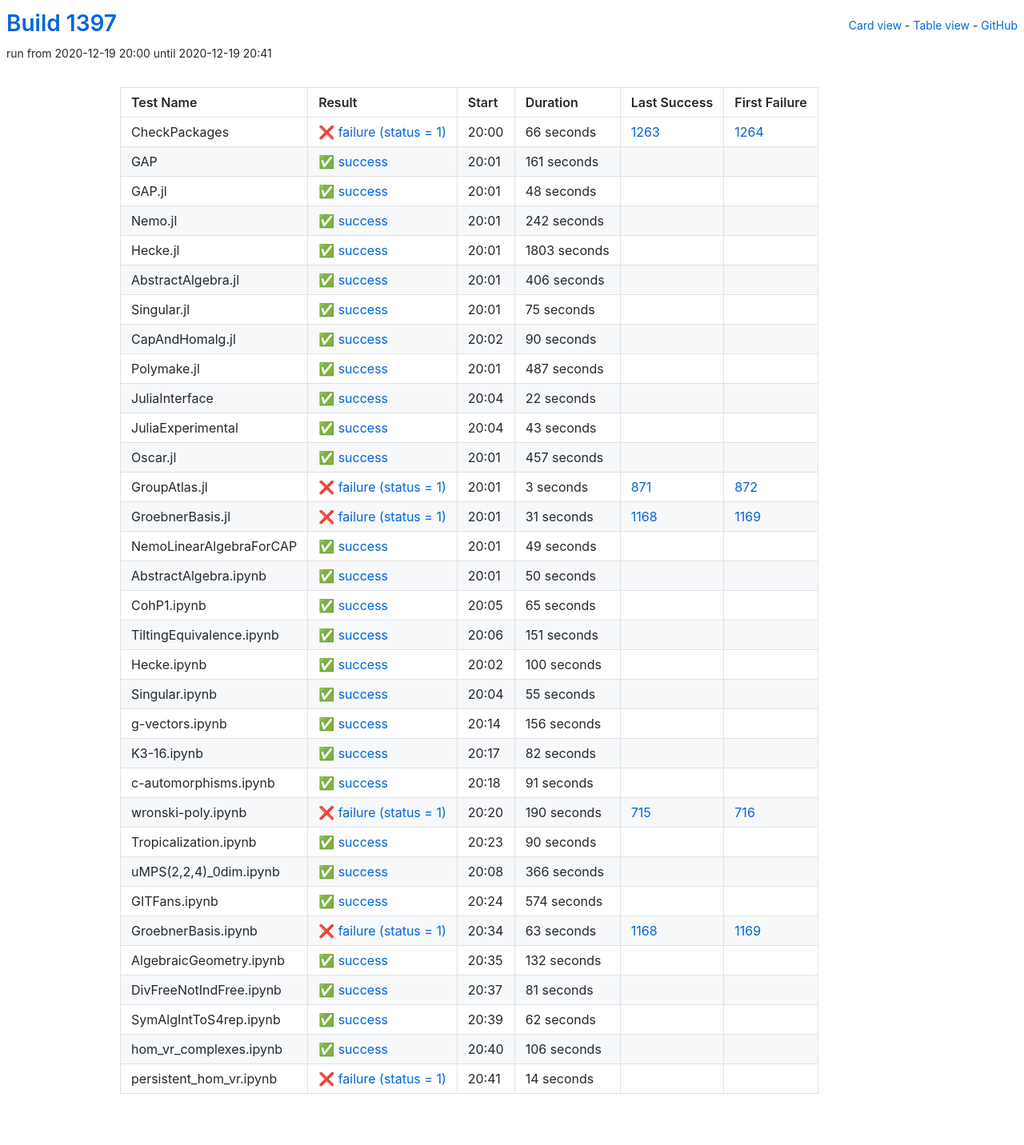
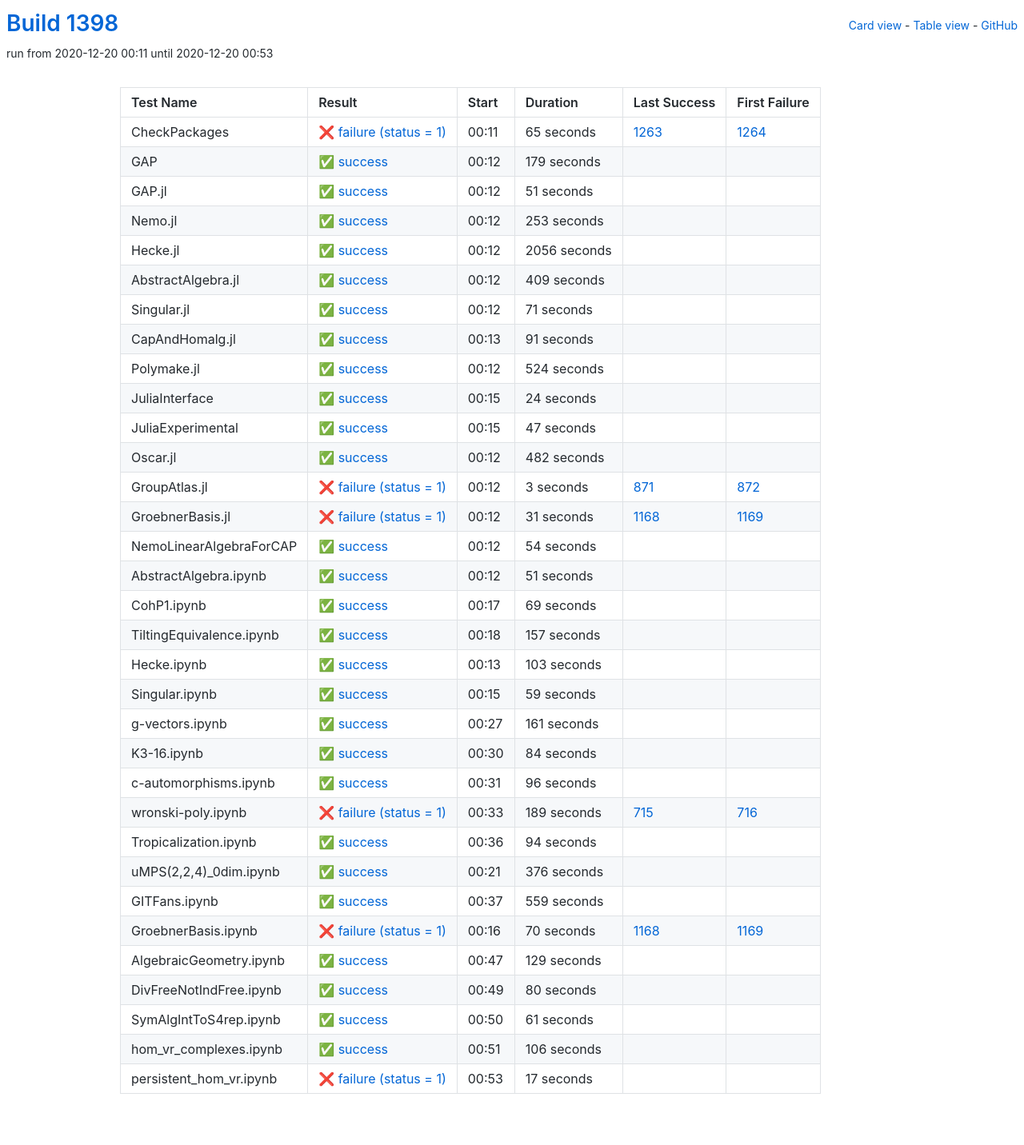
Before and after one commit to oscar-system/oscar-ci-status-stable, a Jekyll site: the page built from table.html, in a window 1280 px wide. Shown: the whole page at 80% size. Built offline with Jekyll 4.4.1, drawn with Linux system fonts in a browser that asks for light colours.

Commit message:
Build #1398

```diff
--- a/_data/ci.yml
+++ b/_data/ci.yml
@@ -1,6 +1,6 @@
 ---
-build: 1397
-build_url: https://oscarci.mathematik.uni-kl.de/job/oscar-stable/1397/
+build: 1398
+build_url: https://oscarci.mathematik.uni-kl.de/job/oscar-stable/1398/
 job: oscar-stable
 organization: oscar-system
 repo: oscar-ci-status-stable
@@ -8,152 +8,152 @@ repourl: https://github.com/oscar-system/oscar-ci-status-stable
 tests:
 - name: CheckPackages
   id: checkpackages
-  log: https://oscarci.mathematik.uni-kl.de/job/oscar-stable/1397/artifact/logs/build-1397/CheckPackages.log
-  start: 2020-12-19 20:00
+  log: https://oscarci.mathematik.uni-kl.de/job/oscar-stable/1398/artifact/logs/build-1398/CheckPackages.log
+  start: 2020-12-20 00:11
   success: false
   exitcode: 1
   status: failure
-  duration: 66
+  duration: 65
   last_success: 1263
   last_success_url: https://oscarci.mathematik.uni-kl.de/job/oscar-stable/1263/
   first_failure: 1264
   first_failure_url: https://oscarci.mathematik.uni-kl.de/job/oscar-stable/1264/
 - name: GAP
   id: gap
-  log: https://oscarci.mathematik.uni-kl.de/job/oscar-stable/1397/artifact/logs/build-1397/GAP.log
-  start: 2020-12-19 20:01
+  log: https://oscarci.mathematik.uni-kl.de/job/oscar-stable/1398/artifact/logs/build-1398/GAP.log
+  start: 2020-12-20 00:12
   success: true
   exitcode: 0
   status: success
-  duration: 161
+  duration: 179
   last_success: false
   last_success_url:
   first_failure: false
   first_failure_url:
 - name: GAP.jl
   id: gap-jl
-  log: https://oscarci.mathematik.uni-kl.de/job/oscar-stable/1397/artifact/logs/build-1397/GAP.jl.log
-  start: 2020-12-19 20:01
+  log: https://oscarci.mathematik.uni-kl.de/job/oscar-stable/1398/artifact/logs/build-1398/GAP.jl.log
+  start: 2020-12-20 00:12
   success: true
   exitcode: 0
   status: success
-  duration: 48
+  duration: 51
   last_success: false
   last_success_url:
   first_failure: false
   first_failure_url:
 - name: Nemo.jl
   id: nemo-jl
-  log: https://oscarci.mathematik.uni-kl.de/job/oscar-stable/1397/artifact/logs/build-1397/Nemo.jl.log
-  start: 2020-12-19 20:01
+  log: https://oscarci.mathematik.uni-kl.de/job/oscar-stable/1398/artifact/logs/build-1398/Nemo.jl.log
+  start: 2020-12-20 00:12
   success: true
   exitcode: 0
   status: success
-  duration: 242
+  duration: 253
   last_success: false
   last_success_url:
   first_failure: false
   first_failure_url:
 - name: Hecke.jl
   id: hecke-jl
-  log: https://oscarci.mathematik.uni-kl.de/job/oscar-stable/1397/artifact/logs/build-1397/Hecke.jl.log
-  start: 2020-12-19 20:01
+  log: https://oscarci.mathematik.uni-kl.de/job/oscar-stable/1398/artifact/logs/build-1398/Hecke.jl.log
+  start: 2020-12-20 00:12
   success: true
   exitcode: 0
   status: success
-  duration: 1803
+  duration: 2056
   last_success: false
   last_success_url:
   first_failure: false
   first_failure_url:
 - name: AbstractAlgebra.jl
   id: abstractalgebra-jl
-  log: https://oscarci.mathematik.uni-kl.de/job/oscar-stable/1397/artifact/logs/build-1397/AbstractAlgebra.jl.log
-  start: 2020-12-19 20:01
+  log: https://oscarci.mathematik.uni-kl.de/job/oscar-stable/1398/artifact/logs/build-1398/AbstractAlgebra.jl.log
+  start: 2020-12-20 00:12
   success: true
   exitcode: 0
   status: success
-  duration: 406
+  duration: 409
   last_success: false
   last_success_url:
   first_failure: false
   first_failure_url:
 - name: Singular.jl
   id: singular-jl
-  log: https://oscarci.mathematik.uni-kl.de/job/oscar-stable/1397/artifact/logs/build-1397/Singular.jl.log
-  start: 2020-12-19 20:01
+  log: https://oscarci.mathematik.uni-kl.de/job/oscar-stable/1398/artifact/logs/build-1398/Singular.jl.log
+  start: 2020-12-20 00:12
   success: true
   exitcode: 0
   status: success
-  duration: 75
+  duration: 71
   last_success: false
   last_success_url:
   first_failure: false
   first_failure_url:
 - name: CapAndHomalg.jl
   id: capandhomalg-jl
-  log: https://oscarci.mathematik.uni-kl.de/job/oscar-stable/1397/artifact/logs/build-1397/CapAndHomalg.jl.log
-  start: 2020-12-19 20:02
+  log: https://oscarci.mathematik.uni-kl.de/job/oscar-stable/1398/artifact/logs/build-1398/CapAndHomalg.jl.log
+  start: 2020-12-20 00:13
   success: true
   exitcode: 0
   status: success
-  duration: 90
+  duration: 91
   last_success: false
   last_success_url:
   first_failure: false
   first_failure_url:
 - name: Polymake.jl
   id: polymake-jl
-  log: https://oscarci.mathematik.uni-kl.de/job/oscar-stable/1397/artifact/logs/build-1397/Polymake.jl.log
-  start: 2020-12-19 20:01
+  log: https://oscarci.mathematik.uni-kl.de/job/oscar-stable/1398/artifact/logs/build-1398/Polymake.jl.log
+  start: 2020-12-20 00:12
   success: true
   exitcode: 0
   status: success
-  duration: 487
+  duration: 524
   last_success: false
   last_success_url:
   first_failure: false
   first_failure_url:
 - name: JuliaInterface
   id: juliainterface
-  log: https://oscarci.mathematik.uni-kl.de/job/oscar-stable/1397/artifact/logs/build-1397/JuliaInterface.log
-  start: 2020-12-19 20:04
+  log: https://oscarci.mathematik.uni-kl.de/job/oscar-stable/1398/artifact/logs/build-1398/JuliaInterface.log
+  start: 2020-12-20 00:15
   success: true
   exitcode: 0
   status: success
-  duration: 22
+  duration: 24
   last_success: false
   last_success_url:
   first_failure: false
   first_failure_url:
 - name: JuliaExperimental
   id: juliaexperimental
-  log: https://oscarci.mathematik.uni-kl.de/job/oscar-stable/1397/artifact/logs/build-1397/JuliaExperimental.log
-  start: 2020-12-19 20:04
+  log: https://oscarci.mathematik.uni-kl.de/job/oscar-stable/1398/artifact/logs/build-1398/JuliaExperimental.log
+  start: 2020-12-20 00:15
   success: true
   exitcode: 0
   status: success
-  duration: 43
+  duration: 47
   last_success: false
   last_success_url:
   first_failure: false
   first_failure_url:
 - name: Oscar.jl
   id: oscar-jl
-  log: https://oscarci.mathematik.uni-kl.de/job/oscar-stable/1397/artifact/logs/build-1397/Oscar.jl.log
-  start: 2020-12-19 20:01
+  log: https://oscarci.mathematik.uni-kl.de/job/oscar-stable/1398/artifact/logs/build-1398/Oscar.jl.log
+  start: 2020-12-20 00:12
   success: true
   exitcode: 0
   status: success
-  duration: 457
+  duration: 482
   last_success: false
   last_success_url:
   first_failure: false
   first_failure_url:
 - name: GroupAtlas.jl
   id: groupatlas-jl
-  log: https://oscarci.mathematik.uni-kl.de/job/oscar-stable/1397/artifact/logs/build-1397/GroupAtlas.jl.log
-  start: 2020-12-19 20:01
+  log: https://oscarci.mathematik.uni-kl.de/job/oscar-stable/1398/artifact/logs/build-1398/GroupAtlas.jl.log
+  start: 2020-12-20 00:12
   success: false
   exitcode: 1
   status: failure
@@ -164,8 +164,8 @@ tests:
   first_failure_url: https://oscarci.mathematik.uni-kl.de/job/oscar-stable/872/
 - name: GroebnerBasis.jl
   id: groebnerbasis-jl
-  log: https://oscarci.mathematik.uni-kl.de/job/oscar-stable/1397/artifact/logs/build-1397/GroebnerBasis.jl.log
-  start: 2020-12-19 20:01
+  log: https://oscarci.mathematik.uni-kl.de/job/oscar-stable/1398/artifact/logs/build-1398/GroebnerBasis.jl.log
+  start: 2020-12-20 00:12
   success: false
   exitcode: 1
   status: failure
@@ -176,212 +176,212 @@ tests:
   first_failure_url: https://oscarci.mathematik.uni-kl.de/job/oscar-stable/1169/
 - name: NemoLinearAlgebraForCAP
   id: nemolinearalgebraforcap
-  log: https://oscarci.mathematik.uni-kl.de/job/oscar-stable/1397/artifact/logs/build-1397/NemoLinearAlgebraForCAP.log
-  start: 2020-12-19 20:01
+  log: https://oscarci.mathematik.uni-kl.de/job/oscar-stable/1398/artifact/logs/build-1398/NemoLinearAlgebraForCAP.log
+  start: 2020-12-20 00:12
   success: true
   exitcode: 0
   status: success
-  duration: 49
+  duration: 54
   last_success: false
   last_success_url:
   first_failure: false
   first_failure_url:
 - name: AbstractAlgebra.ipynb
   id: abstractalgebra-ipynb
-  log: https://oscarci.mathematik.uni-kl.de/job/oscar-stable/1397/artifact/logs/build-1397/AbstractAlgebra.ipynb.log
-  start: 2020-12-19 20:01
+  log: https://oscarci.mathematik.uni-kl.de/job/oscar-stable/1398/artifact/logs/build-1398/AbstractAlgebra.ipynb.log
+  start: 2020-12-20 00:12
   success: true
   exitcode: 0
   status: success
-  duration: 50
+  duration: 51
   last_success: false
   last_success_url:
   first_failure: false
   first_failure_url:
 - name: CohP1.ipynb
   id: cohp1-ipynb
-  log: https://oscarci.mathematik.uni-kl.de/job/oscar-stable/1397/artifact/logs/build-1397/CohP1.ipynb.log
-  start: 2020-12-19 20:05
+  log: https://oscarci.mathematik.uni-kl.de/job/oscar-stable/1398/artifact/logs/build-1398/CohP1.ipynb.log
+  start: 2020-12-20 00:17
   success: true
   exitcode: 0
   status: success
-  duration: 65
+  duration: 69
   last_success: false
   last_success_url:
   first_failure: false
   first_failure_url:
 - name: TiltingEquivalence.ipynb
   id: tiltingequivalence-ipynb
-  log: https://oscarci.mathematik.uni-kl.de/job/oscar-stable/1397/artifact/logs/build-1397/TiltingEquivalence.ipynb.log
-  start: 2020-12-19 20:06
+  log: https://oscarci.mathematik.uni-kl.de/job/oscar-stable/1398/artifact/logs/build-1398/TiltingEquivalence.ipynb.log
+  start: 2020-12-20 00:18
   success: true
   exitcode: 0
   status: success
-  duration: 151
+  duration: 157
   last_success: false
   last_success_url:
   first_failure: false
   first_failure_url:
 - name: Hecke.ipynb
   id: hecke-ipynb
-  log: https://oscarci.mathematik.uni-kl.de/job/oscar-stable/1397/artifact/logs/build-1397/Hecke.ipynb.log
-  start: 2020-12-19 20:02
+  log: https://oscarci.mathematik.uni-kl.de/job/oscar-stable/1398/artifact/logs/build-1398/Hecke.ipynb.log
+  start: 2020-12-20 00:13
   success: true
   exitcode: 0
   status: success
-  duration: 100
+  duration: 103
   last_success: false
   last_success_url:
   first_failure: false
   first_failure_url:
 - name: Singular.ipynb
   id: singular-ipynb
-  log: https://oscarci.mathematik.uni-kl.de/job/oscar-stable/1397/artifact/logs/build-1397/Singular.ipynb.log
-  start: 2020-12-19 20:04
+  log: https://oscarci.mathematik.uni-kl.de/job/oscar-stable/1398/artifact/logs/build-1398/Singular.ipynb.log
+  start: 2020-12-20 00:15
   success: true
   exitcode: 0
   status: success
-  duration: 55
+  duration: 59
   last_success: false
   last_success_url:
   first_failure: false
   first_failure_url:
 - name: g-vectors.ipynb
   id: g-vectors-ipynb
-  log: https://oscarci.mathematik.uni-kl.de/job/oscar-stable/1397/artifact/logs/build-1397/g-vectors.ipynb.log
-  start: 2020-12-19 20:14
+  log: https://oscarci.mathematik.uni-kl.de/job/oscar-stable/1398/artifact/logs/build-1398/g-vectors.ipynb.log
+  start: 2020-12-20 00:27
   success: true
   exitcode: 0
   status: success
-  duration: 156
+  duration: 161
   last_success: false
   last_success_url:
   first_failure: false
   first_failure_url:
 - name: K3-16.ipynb
   id: k3-16-ipynb
-  log: https://oscarci.mathematik.uni-kl.de/job/oscar-stable/1397/artifact/logs/build-1397/K3-16.ipynb.log
-  start: 2020-12-19 20:17
+  log: https://oscarci.mathematik.uni-kl.de/job/oscar-stable/1398/artifact/logs/build-1398/K3-16.ipynb.log
+  start: 2020-12-20 00:30
   success: true
   exitcode: 0
   status: success
-  duration: 82
+  duration: 84
   last_success: false
   last_success_url:
   first_failure: false
   first_failure_url:
 - name: c-automorphisms.ipynb
   id: c-automorphisms-ipynb
-  log: https://oscarci.mathematik.uni-kl.de/job/oscar-stable/1397/artifact/logs/build-1397/c-automorphisms.ipynb.log
-  start: 2020-12-19 20:18
+  log: https://oscarci.mathematik.uni-kl.de/job/oscar-stable/1398/artifact/logs/build-1398/c-automorphisms.ipynb.log
+  start: 2020-12-20 00:31
   success: true
   exitcode: 0
   status: success
-  duration: 91
+  duration: 96
   last_success: false
   last_success_url:
   first_failure: false
   first_failure_url:
 - name: wronski-poly.ipynb
   id: wronski-poly-ipynb
-  log: https://oscarci.mathematik.uni-kl.de/job/oscar-stable/1397/artifact/logs/build-1397/wronski-poly.ipynb.log
-  start: 2020-12-19 20:20
+  log: https://oscarci.mathematik.uni-kl.de/job/oscar-stable/1398/artifact/logs/build-1398/wronski-poly.ipynb.log
+  start: 2020-12-20 00:33
   success: false
   exitcode: 1
   status: failure
-  duration: 190
+  duration: 189
   last_success: 715
   last_success_url: https://oscarci.mathematik.uni-kl.de/job/oscar-stable/715/
   first_failure: 716
   first_failure_url: https://oscarci.mathematik.uni-kl.de/job/oscar-stable/716/
 - name: Tropicalization.ipynb
   id: tropicalization-ipynb
-  log: https://oscarci.mathematik.uni-kl.de/job/oscar-stable/1397/artifact/logs/build-1397/Tropicalization.ipynb.log
-  start: 2020-12-19 20:23
+  log: https://oscarci.mathematik.uni-kl.de/job/oscar-stable/1398/artifact/logs/build-1398/Tropicalization.ipynb.log
+  start: 2020-12-20 00:36
   success: true
   exitcode: 0
   status: success
-  duration: 90
+  duration: 94
   last_success: false
   last_success_url:
   first_failure: false
   first_failure_url:
 - name: uMPS(2,2,4)_0dim.ipynb
   id: umps-2-2-4-0dim-ipynb
-  log: https://oscarci.mathematik.uni-kl.de/job/oscar-stable/1397/artifact/logs/build-1397/uMPS-2-2-4-_0dim.ipynb.log
-  start: 2020-12-19 20:08
+  log: https://oscarci.mathematik.uni-kl.de/job/oscar-stable/1398/artifact/logs/build-1398/uMPS-2-2-4-_0dim.ipynb.log
+  start: 2020-12-20 00:21
   success: true
   exitcode: 0
   status: success
-  duration: 366
+  duration: 376
   last_success: false
   last_success_url:
   first_failure: false
   first_failure_url:
 - name: GITFans.ipynb
   id: gitfans-ipynb
-  log: https://oscarci.mathematik.uni-kl.de/job/oscar-stable/1397/artifact/logs/build-1397/GITFans.ipynb.log
-  start: 2020-12-19 20:24
+  log: https://oscarci.mathematik.uni-kl.de/job/oscar-stable/1398/artifact/logs/build-1398/GITFans.ipynb.log
+  start: 2020-12-20 00:37
   success: true
   exitcode: 0
   status: success
-  duration: 574
+  duration: 559
   last_success: false
   last_success_url:
   first_failure: false
   first_failure_url:
 - name: GroebnerBasis.ipynb
   id: groebnerbasis-ipynb
-  log: https://oscarci.mathematik.uni-kl.de/job/oscar-stable/1397/artifact/logs/build-1397/GroebnerBasis.ipynb.log
-  start: 2020-12-19 20:34
+  log: https://oscarci.mathematik.uni-kl.de/job/oscar-stable/1398/artifact/logs/build-1398/GroebnerBasis.ipynb.log
+  start: 2020-12-20 00:16
   success: false
   exitcode: 1
   status: failure
-  duration: 63
+  duration: 70
   last_success: 1168
   last_success_url: https://oscarci.mathematik.uni-kl.de/job/oscar-stable/1168/
   first_failure: 1169
   first_failure_url: https://oscarci.mathematik.uni-kl.de/job/oscar-stable/1169/
 - name: AlgebraicGeometry.ipynb
   id: algebraicgeometry-ipynb
-  log: https://oscarci.mathematik.uni-kl.de/job/oscar-stable/1397/artifact/logs/build-1397/AlgebraicGeometry.ipynb.log
-  start: 2020-12-19 20:35
+  log: https://oscarci.mathematik.uni-kl.de/job/oscar-stable/1398/artifact/logs/build-1398/AlgebraicGeometry.ipynb.log
+  start: 2020-12-20 00:47
   success: true
   exitcode: 0
   status: success
-  duration: 132
+  duration: 129
   last_success: false
   last_success_url:
   first_failure: false
   first_failure_url:
 - name: DivFreeNotIndFree.ipynb
   id: divfreenotindfree-ipynb
-  log: https://oscarci.mathematik.uni-kl.de/job/oscar-stable/1397/artifact/logs/build-1397/DivFreeNotIndFree.ipynb.log
-  start: 2020-12-19 20:37
+  log: https://oscarci.mathematik.uni-kl.de/job/oscar-stable/1398/artifact/logs/build-1398/DivFreeNotIndFree.ipynb.log
+  start: 2020-12-20 00:49
   success: true
   exitcode: 0
   status: success
-  duration: 81
+  duration: 80
   last_success: false
   last_success_url:
   first_failure: false
   first_failure_url:
 - name: SymAlgIntToS4rep.ipynb
   id: symalginttos4rep-ipynb
-  log: https://oscarci.mathematik.uni-kl.de/job/oscar-stable/1397/artifact/logs/build-1397/SymAlgIntToS4rep.ipynb.log
-  start: 2020-12-19 20:39
+  log: https://oscarci.mathematik.uni-kl.de/job/oscar-stable/1398/artifact/logs/build-1398/SymAlgIntToS4rep.ipynb.log
+  start: 2020-12-20 00:50
   success: true
   exitcode: 0
   status: success
-  duration: 62
+  duration: 61
   last_success: false
   last_success_url:
   first_failure: false
   first_failure_url:
 - name: hom_vr_complexes.ipynb
   id: hom-vr-complexes-ipynb
-  log: https://oscarci.mathematik.uni-kl.de/job/oscar-stable/1397/artifact/logs/build-1397/hom_vr_complexes.ipynb.log
-  start: 2020-12-19 20:40
+  log: https://oscarci.mathematik.uni-kl.de/job/oscar-stable/1398/artifact/logs/build-1398/hom_vr_complexes.ipynb.log
+  start: 2020-12-20 00:51
   success: true
   exitcode: 0
   status: success
@@ -392,12 +392,12 @@ tests:
   first_failure_url:
 - name: persistent_hom_vr.ipynb
   id: persistent-hom-vr-ipynb
-  log: https://oscarci.mathematik.uni-kl.de/job/oscar-stable/1397/artifact/logs/build-1397/persistent_hom_vr.ipynb.log
-  start: 2020-12-19 20:41
+  log: https://oscarci.mathematik.uni-kl.de/job/oscar-stable/1398/artifact/logs/build-1398/persistent_hom_vr.ipynb.log
+  start: 2020-12-20 00:53
   success: false
   exitcode: 1
   status: failure
-  duration: 14
+  duration: 17
   last_success: false
   last_success_url:
   first_failure: false
```
Also changed, not shown: README.md.
